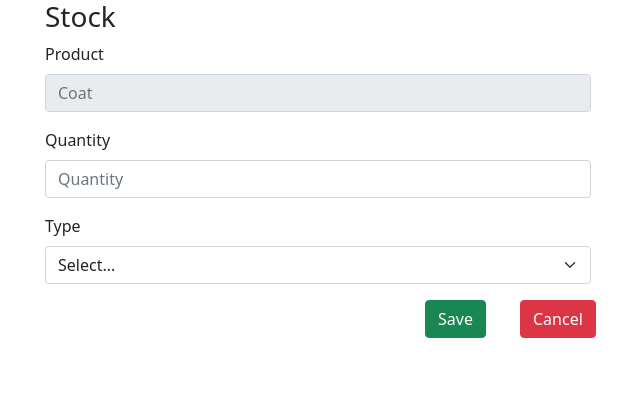
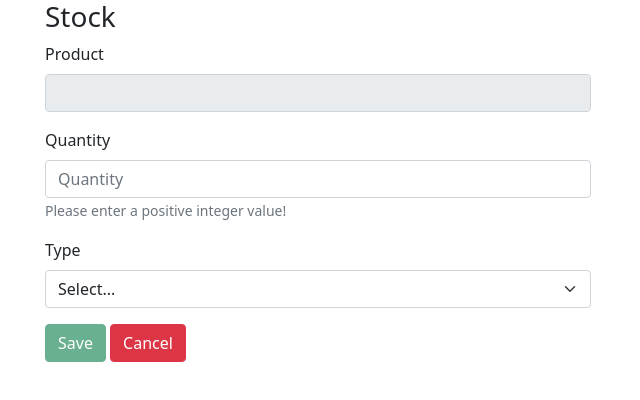
Before and after one commit to TiagoPimCosta/StockProject, a React (Create React App) app in the folder frontend/: page /stock/1 in a window 1280 px wide. Shown: the top 400 px of the page, without its empty margins (322-962 px from the left). Built offline with nearby package versions, Linux system fonts and the light colour scheme; no server answers.

Commit message:
Stock Input Validated

```diff
--- a/frontend/src/components/product.jsx
+++ b/frontend/src/components/product.jsx
@@ -6,7 +6,7 @@ import { Button } from 'react-bootstrap';
   return (
     <tr key = {props.product.id}>
       <td>{props.product.name}</td>
-      <td>{props.product.color}</td>
+      <td>{props.product.colour}</td>
       <td>{props.product.price+"€"}</td>
       <td>{props.product.brand}</td>
       <td>{props.product.quantity}</td>
--- a/frontend/src/routes/productList.jsx
+++ b/frontend/src/routes/productList.jsx
@@ -3,22 +3,22 @@ import { useNavigate } from 'react-router-dom';
 
 import { Row, Button, Col, Table, InputGroup, FormControl} from 'react-bootstrap';
 
-import { getProducts } from "../services/data";
+import { getProducts } from "../services/productService";
 
 import Product from '../components/product';
 
 export default function ProductList() {
   let navigate = useNavigate();
 
-  const [products, setProducts] = useState(getProducts());
+  const [products, setProducts] = useState([]);
   const [nameFilter, setNameFilter] = useState("");
-  /*
+
   useEffect(()=>{
     getProducts().then((response) => {
       setProducts(response);
     });
   },[]);
-  */
+
   function nextPath(path) {
     navigate(path);
   }
@@ -31,7 +31,7 @@ export default function ProductList() {
       <h3> Product List</h3>
       <Row>
         <Col sm={8}><InputGroup className="mb-3">
-            <InputGroup.Text id="inputGroup-sizing-default" >Filter Name</InputGroup.Text>
+            <InputGroup.Text id="inputGroup-sizing-default" >Name</InputGroup.Text>
             <FormControl
               aria-label="Default"
               aria-describedby="inputGroup-sizing-default"
@@ -57,10 +57,11 @@ export default function ProductList() {
             </tr>
           </thead>
           <tbody>
-            {filteredproducts.map(product => (
-              <Product key={product.id} product = {product} nextPath={nextPath}/>
-             ))}
-
+            {
+              filteredproducts.map(product => (
+                <Product key={product.id} product = {product} nextPath={nextPath}/>
+             ))
+            }
           </tbody>
         </Table>
       </Row>
--- a/frontend/src/routes/stock.jsx
+++ b/frontend/src/routes/stock.jsx
@@ -2,28 +2,96 @@ import { useState, useEffect } from 'react';
 import { useParams, useNavigate } from 'react-router-dom';
 import { Row, Col, Form, Button} from 'react-bootstrap';
 
-import { getProductDetails } from "../services/data";
+import { getProductDetails } from "../services/productService";
 
 export default function Stock(props) {
 
-  let params = useParams();
-  console.log(params);
-  const [product, setProduct] = useState(getProductDetails(params.id));
+  var params = useParams();
+  let navigate = useNavigate();
 
+  const [product, setProduct] = useState([]);
+  const [stock, setStock] = useState("");
+  const [type, setType] = useState("");
 
-  let navigate = useNavigate();
+  const [error, setError] = useState(false);
+  const [errorMessage, setErrorMessage] = useState("")
+
+  useEffect(()=>{
+    getProductDetails(params.id).then((response) => {
+      setProduct(response);
+    });
+    setError(true);
+    validateStock();
+  },[]);
+
+  useEffect(()=>{
+    validateStock();
+  },[type,stock]);
 
   function nextPath(path) {
     navigate(path);
   }
 
+  function isValue(value){
+    if (typeof value !== 'string') {
+      return false;
+    }
+
+    const num = Number(value);
+
+    if (Number.isInteger(num) && num > 0) {
+      return true;
+    }
+
+    return false;
+  }
+
+  function validateStock(){
+    if(isValue(stock)){
+      if(stock > product.quantity && type === "Stock Out"){
+        setError(true);
+        setErrorMessage("The maximum available stock is " + product.quantity + " units!");
+      }else{
+        setError(false);
+        setErrorMessage("");
+      }
+    }else{
+      setError(true);
+      setErrorMessage("Please enter a positive integer value!");
+    }
+  }
+
+  function handleStockChange(event){
+    setStock(event.target.value);
+  }
+
+  function handleTypeChange(event){
+    setType(event.target.value);
+  }
+  function submitForm(){
+    if(error){
+
+    }else{
+      nextPath('/')
+    }
+  }
+
+  const message = error ? <Form.Text className="text-error">
+                            {errorMessage}
+                          </Form.Text>
+                          : null;
+
+  const submitButton = error  ? <Button  className="right-Button" onClick={submitForm}  variant="success" disabled >Save</Button>
+                              : <Button  className="right-Button" onClick={submitForm}  variant="success">Save</Button>
+
   return (
+    <>
     <Row >
-
       <Col  md={{ span: 6, offset: 3 }}>
         <h3> Stock </h3>
       </Col>
-
+    </Row>
+    <Row >
       <Col  md={{ span: 6, offset: 3 }}>
         <Form>
             <Form.Group className="mb-3">
@@ -32,26 +100,25 @@ export default function Stock(props) {
             </Form.Group>
             <Form.Group className="mb-3">
               <Form.Label htmlFor="disabledTextInput">Quantity</Form.Label>
-              <Form.Control id="quantity" placeholder="Quantity" />
+              <Form.Control id="quantity" placeholder="Quantity"
+                onChange={handleStockChange} />
+            {message}
             </Form.Group>
             <Form.Group className="mb-3">
               <Form.Label>Type</Form.Label>
-              <Form.Select >
+              <Form.Select onChange={handleTypeChange}>
                 <option value={""}>Select...</option>
-                <option value={""}>Stock In</option>
-                <option value={""}>Stock Out</option>
+                <option value={"Stock In"}>Stock In</option>
+                <option value={"Stock Out"}>Stock Out</option>
               </Form.Select>
             </Form.Group>
-            <Row >
-              <Col md={{ span: 2, offset: 8 }}>
-                <Button  onClick={() => nextPath('/')}  variant="success">Save</Button>
-              </Col>
-              <Col md={{ span: 2}}>
-                <Button  onClick={() => nextPath('/')}  variant="danger">Cancel</Button>
-              </Col>
-            </Row>
+            <div className="justify-content-end">
+              {submitButton}{' '}
+              <Button className="right-Button" onClick={() => nextPath('/')}  variant="danger">Cancel</Button>
+            </div>
         </Form>
       </Col>
     </Row>
+    </>
   )
 }
--- a/frontend/src/services/data.js
+++ /dev/null
@@ -1,46 +0,0 @@
-let products = [
-
-  {
-
-    "id": 1,
-
-    "name": "Coat",
-
-    "color": "Red",
-
-    "price": 120,
-
-    "brand": "Adidas",
-
-    "description": "Coat description",
-
-    "quantity": 75
-
-  },
-  {
-
-    "id": 2,
-
-    "name": "Coat2",
-
-    "color": "Red",
-
-    "price": 150,
-
-    "brand": "Nike",
-
-    "description": "Coat2 description",
-
-    "quantity": 60
-
-  }
-];
-
-export function getProducts() {
-  return products;
-}
-
-export function getProductDetails(id){
-  let product = products.find((p) => p.id.toString() === id.toString());
-  return product;
-}
--- a/frontend/src/services/productService.js
+++ b/frontend/src/services/productService.js
@@ -1,4 +1,19 @@
-const baseUrl = "https://localhost:44381";
+const baseUrl = "http://localhost:44381";
+
+//Add Product
+
+//Get Product
+// Drop down list
+
+//Get Product Details
+
+export async function getProductDetails(id) {
+  const response = await fetch(baseUrl+"/api/stock/" + id);
+  if (response.ok) return response.json();
+  throw response;
+}
+
+//Get All Products
 
 export async function getProducts() {
   const response = await fetch(baseUrl+"/api/stock");
@@ -6,8 +21,6 @@ export async function getProducts() {
   throw response;
 }
 
-export async function getProduct(id) {
-  const response = await fetch(baseUrl+"/api/stock/" + id);
-  if (response.ok) return response.json();
-  throw response;
-}
+//StockIn
+
+//StockOut
```
Also changed, not shown: frontend/src/services/router.js (deleted, +0 -14 lines).
